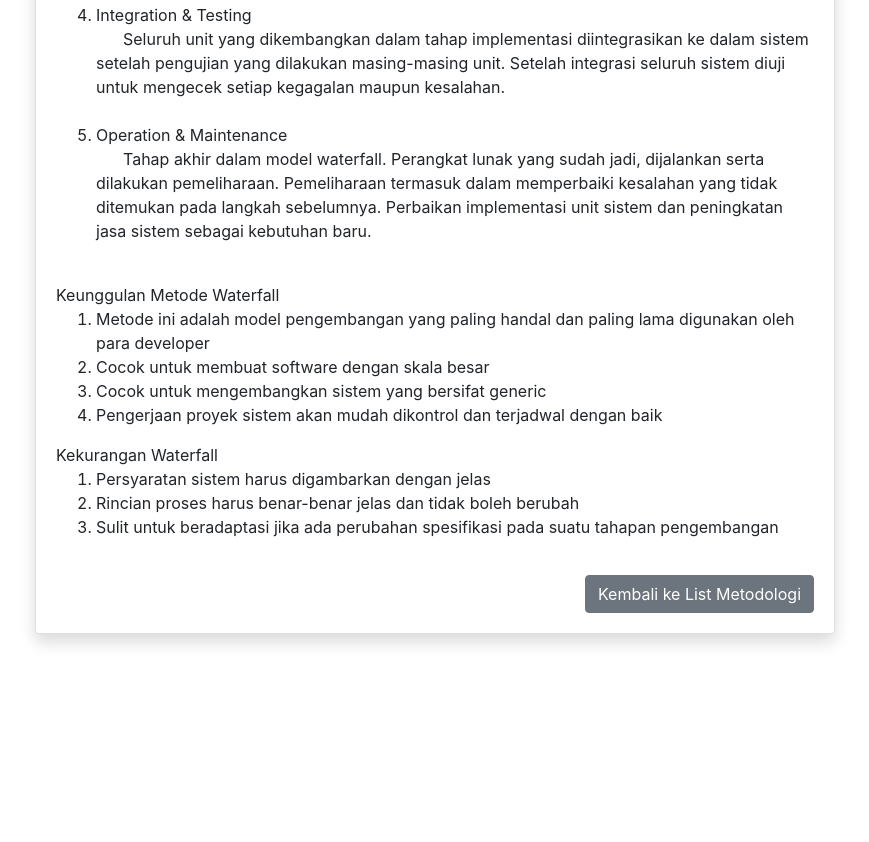
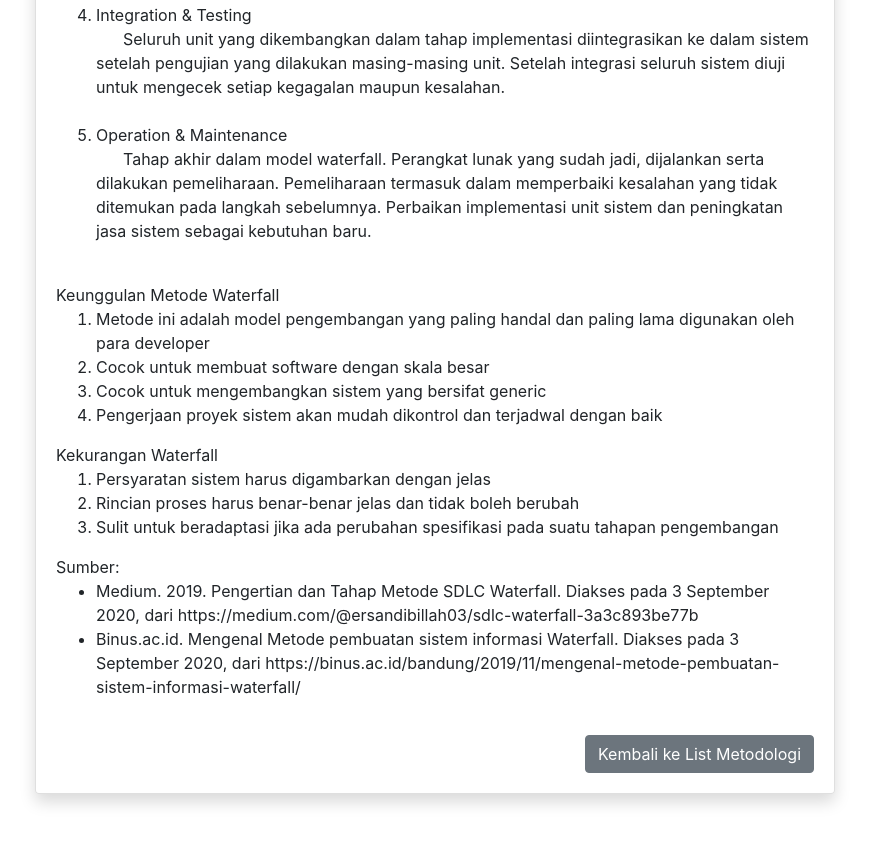
Before and after one commit to petanidata/sicemet, a plain HTML site: page waterfall.html in a window 1280 px wide. Shown: the part 1416-2258 px from the top of the page, without its empty margins (205-1074 px from the left). Before the commit the page ends 2098 px from the top, so only its background shows below. Drawn offline with nearby package versions, Linux system fonts and the light colour scheme.

Commit message:
Add sources to webpages
Menambahkan dua refrensi materi berupa link ke halaman web

```diff
--- a/waterfall.html
+++ b/waterfall.html
@@ -95,6 +95,13 @@
                                 <li>Rincian proses harus benar-benar jelas dan tidak boleh berubah</li>
                                 <li>Sulit untuk beradaptasi jika ada perubahan spesifikasi pada suatu tahapan pengembangan</li>
                             </ol>
+                            Sumber:
+                            <ul>
+                                <li>Medium. 2019. Pengertian dan Tahap Metode SDLC Waterfall. Diakses pada 3 September 2020,
+                                    dari https://medium.com/@ersandibillah03/sdlc-waterfall-3a3c893be77b</li>
+                                <li>Binus.ac.id. Mengenal Metode pembuatan sistem informasi Waterfall. Diakses pada 3 September 2020,
+                                    dari https://binus.ac.id/bandung/2019/11/mengenal-metode-pembuatan-sistem-informasi-waterfall/</li>
+                            </ul>
                         </p>
                         </div>
                         <form class="form-inline" action="index.html" style="margin-bottom:20px; margin-right:20px;">
```
